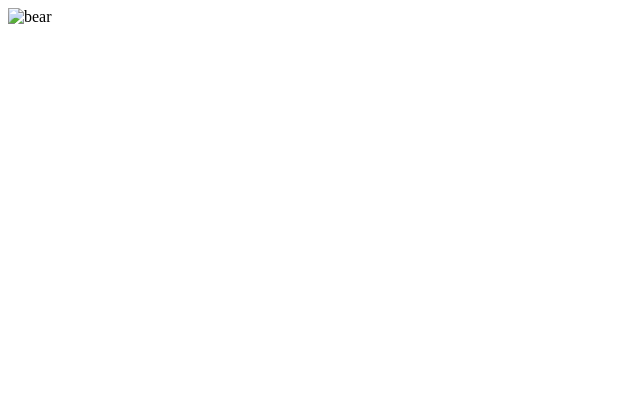
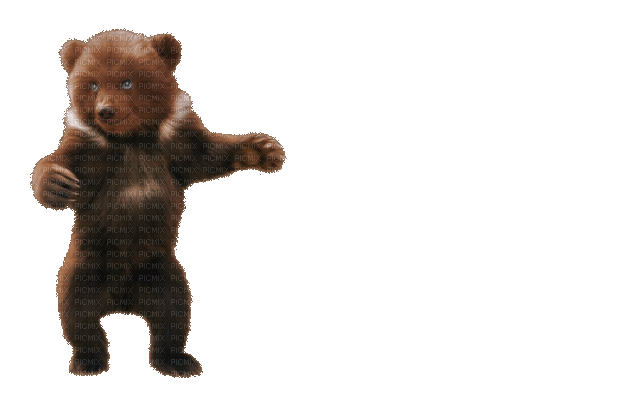
Before and after one commit to oh2001/f28wp-lab2, a plain HTML site: page index.html in a window 1280 px wide. Shown: the whole page, without its empty margins (0-640 px from the left). Drawn offline with Linux system fonts and the light colour scheme; the site is published under a folder, as on GitHub Pages, so addresses that start at the root find nothing.

Commit message:
Revert "Update index.html"
This reverts commit d484f61001c9b11085b4ecfbd3c81899d6af3ca9.

```diff
--- a/index.html
+++ b/index.html
@@ -21,7 +21,7 @@
 
     </div>
     <div id="board">
-      <img src="/images/bear.gif" id="bear" alt="bear">
+      <img src="images/bear.gif" id="bear" alt="bear">
     </div>
   </body>
 </html>
```
